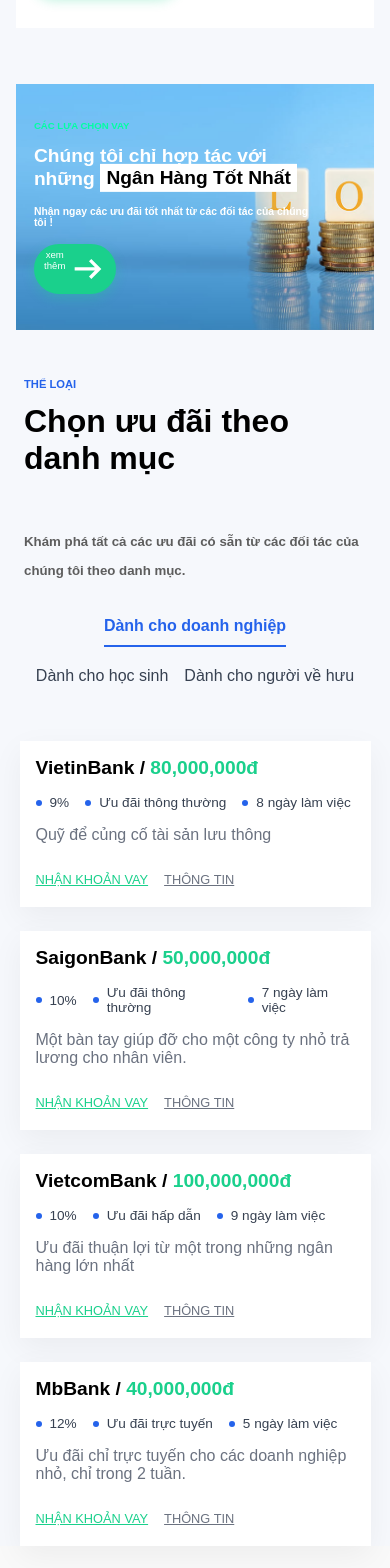
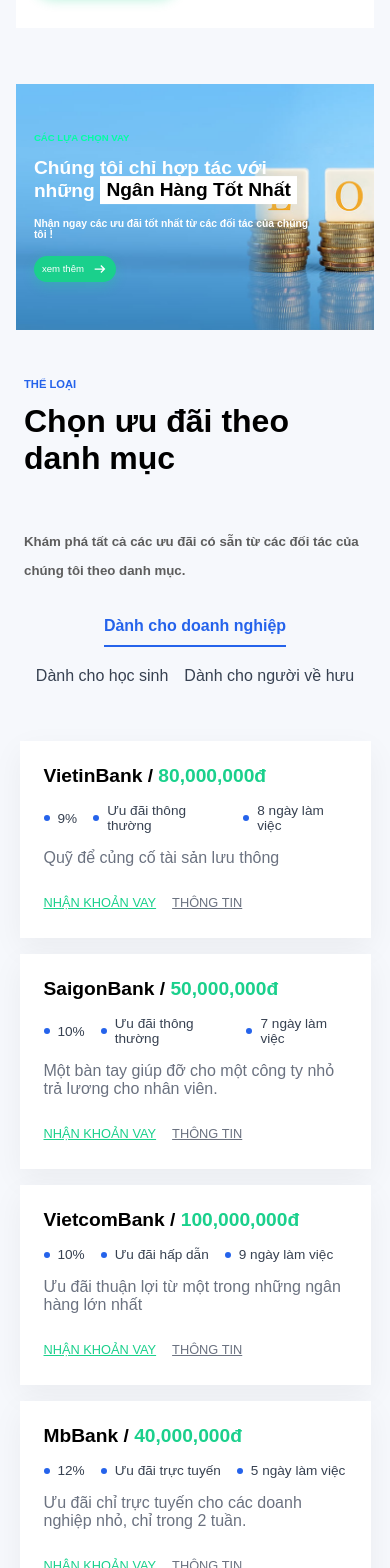
Before and after one commit to huy-bap-2209/app-tai-chinh, a React (Vite) app: page / in a window 390 px wide. Shown: the part 4500-6068 px from the top of the page. Built offline with nearby package versions, Linux system fonts and the light colour scheme.

Commit message:
adjust btn

```diff
--- a/src/pages/Home/categoryOffers/CategoryOffers.module.scss
+++ b/src/pages/Home/categoryOffers/CategoryOffers.module.scss
@@ -86,15 +86,13 @@
 
 .category-offers-grid {
   display: grid;
-  grid-template-columns: repeat(auto-fit, minmax(280px, 1fr));
-  gap: clamp(1rem, 2vw, 2rem);
+  grid-template-columns: repeat(2, 1fr); // 2 cột
+  gap: clamp(1.5rem, 2vw, 2rem);
   padding: 0 clamp(2rem, 10vw, 10rem);
-}
 
   .category-offers-card {
     background: #fff;
     padding: clamp(1.5rem, 2vw, 2rem);
-  max-width: 100%;
     box-shadow: 0 10px 30px rgba(0, 0, 0, 0.05);
     text-align: left;
 
@@ -105,6 +103,16 @@
       span {
         color: #1ad08c;
       }
+    }
+  }
+}
+
+/* Responsive */
+@media (max-width: 768px) {
+  .category-offers-grid {
+    grid-template-columns: 1fr; // mobile: 1 cột
+    gap: clamp(1rem, 2vw, 1.5rem);
+    padding: 0 clamp(1rem, 5vw, 2rem);
   }
 }
 
@@ -178,12 +186,14 @@
   }
 
   .category-offers-grid {
-    // grid-template-columns: 1fr;
-     gap: 1.5rem;
+    grid-template-columns: 1fr; // mobile 1 cột
+    gap: clamp(1rem, 2vw, 1.5rem);
     padding: 0 clamp(1rem, 5vw, 2rem);
   }
-
-  .category-offers-card{
-      padding: 1rem;
+  .category-offers-info {
+    display: flex;
+    align-items: center;
+    gap: 1rem;
+    margin-bottom: 1rem;
   }
 }
--- a/src/pages/Home/offers/Offers.jsx
+++ b/src/pages/Home/offers/Offers.jsx
@@ -1,13 +1,13 @@
 import React from "react";
 import classNames from "classnames/bind";
 import styles from "./Offers.module.scss";
+const cx = classNames.bind(styles);
 
 import offersImg from "../../../images/offers-img.jpg";
 import rightArrowIcon from "../../../images/right-arrow-icon.svg";
 import offersData from "./Data";
 import Button from "../../../components/element/Button/Button";
 
-const cx = classNames.bind(styles);
 
 const Offers = React.forwardRef(({ scrollToCategory }, ref) => {
   return (
--- a/src/pages/Home/offers/Offers.module.scss
+++ b/src/pages/Home/offers/Offers.module.scss
@@ -268,6 +268,25 @@
       }
     }
   }
+  .offers-img-desc button {
+    display: inline-flex; /* flex để text và icon nằm ngang */
+    align-items: center; /* căn giữa theo chiều dọc */
+    gap: 0.5rem; /* khoảng cách giữa text và icon */
+
+    img.offers-right-arrow {
+      width: 1rem; /* kích thước mặc định */
+      height: 1rem;
+      transition: transform 0.3s ease; /* nếu muốn hover icon di chuyển */
+    }
+
+    &:hover img.offers-right-arrow {
+      transform: translateX(3px); /* icon nhích sang phải khi hover */
+    }
+
+    &:active img.offers-right-arrow {
+      transform: translateX(0);
+    }
+  }
 }
 
 @media (max-width: 1200px) {
@@ -343,6 +362,10 @@
       }
     }
   }
+  .offers-img-desc button img.offers-right-arrow {
+    width: 0.8rem;
+    height: 0.8rem;
+  }
 }
 
 @media (max-width: 600px) {
@@ -379,4 +402,8 @@
       }
     }
   }
+  .offers-img-desc button img.offers-right-arrow {
+    width: 0.75rem;
+    height: 0.75rem;
+  }
 }
```
Lines whose indentation alone changed are shown as unchanged.
